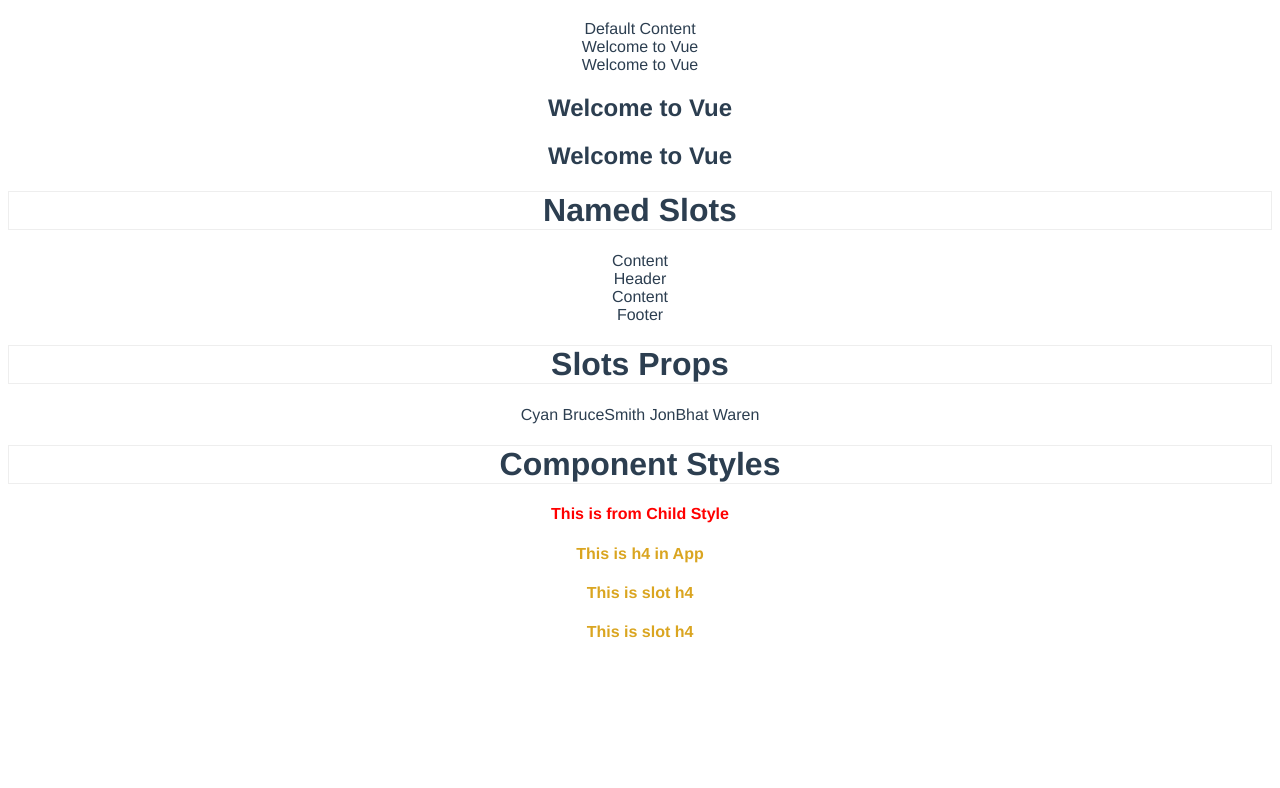
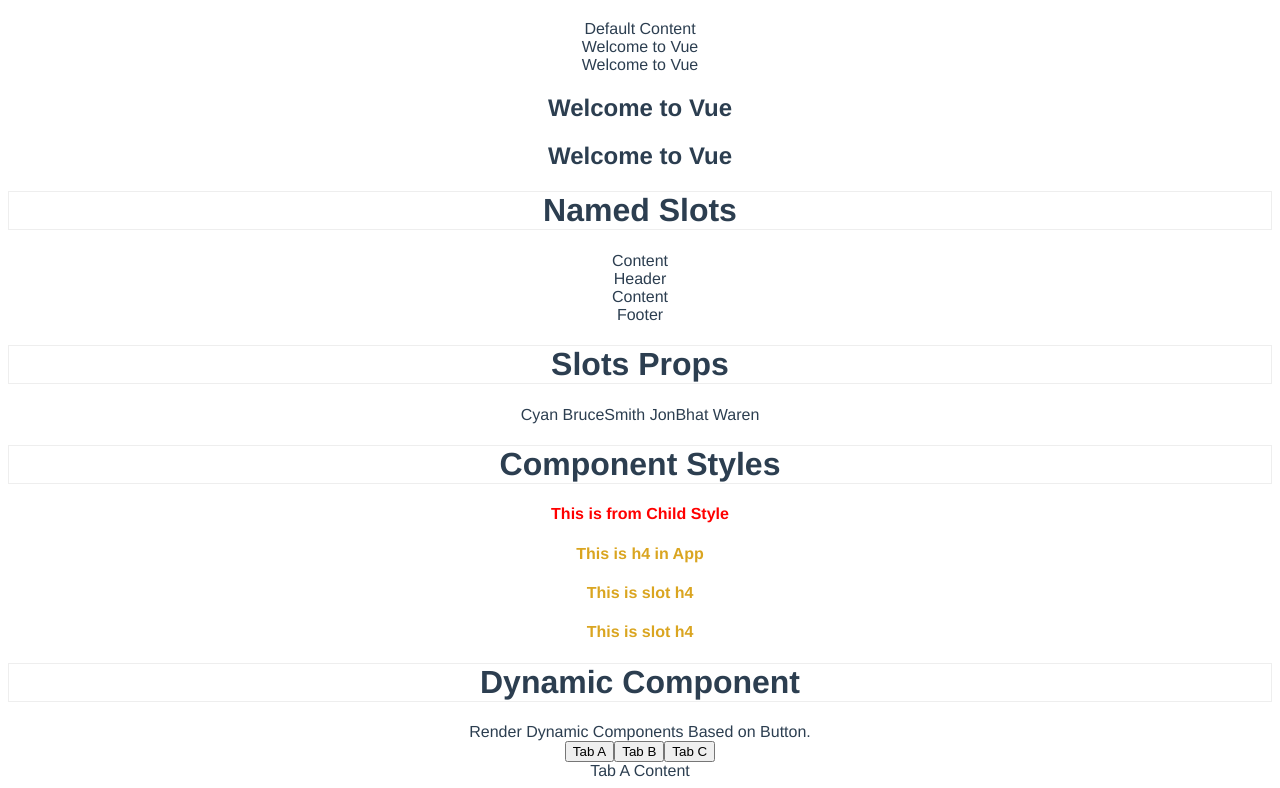
Before and after one commit to pandiarajanrp/vuejs-practice, a Vue app: page / in a window 1280 px wide. Shown: the part 5076-5864 px from the top of the page. Before the commit the page ends 5738 px from the top, so only its background shows below. Built offline with nearby package versions, Linux system fonts and the light colour scheme.

Commit message:
dynamic component
dynamic component

```diff
--- a/src/App.vue
+++ b/src/App.vue
@@ -194,6 +194,9 @@
     <ChildStyleVue></ChildStyleVue>
     <h4>This is h4 in App</h4>
     <CardSlot name="heading"><h4>This is slot h4</h4></CardSlot>
+
+    <h1>Dynamic Component</h1>
+    <DynamicComponentVue />
   </div>
 </template>
 
@@ -206,6 +209,7 @@ import InputItem from './components/Input.vue';
 import CardSlot from './components/Slot.vue';
 import NameListVue from './components/NameList.vue';
 import ChildStyleVue from './components/ChildStyle.vue';
+import DynamicComponentVue from './components/DynamicComponent.vue';
 
 export default {
   name: "App",
@@ -356,7 +360,8 @@ export default {
     InputItem,
     CardSlot,
     NameListVue,
-    ChildStyleVue
+    ChildStyleVue,
+    DynamicComponentVue
   }
 };
 </script>
--- /dev/null
+++ b/src/components/DynamicComponent.vue
@@ -0,0 +1,33 @@
+<template>
+    <div>
+        Render Dynamic Components Based on Button. <br />
+        <button @click="activeTab = 'tabA'">Tab A</button>
+        <button @click="activeTab = 'tabB'">Tab B</button>
+        <button @click="activeTab = 'tabC'">Tab C</button>
+        <component :is="activeTab" />
+    </div>
+</template>
+
+<script>
+import TabA from './TabA.vue'
+import TabB from './TabB.vue'
+import TabC from './TabC.vue'
+
+    export default {
+        name: 'DynamicComponent',
+        data() {
+            return {
+                activeTab: 'tabA'
+            }
+        },
+        components: {
+            TabA,
+            TabB,
+            TabC
+        }
+    }
+</script>
+
+<style scoped>
+
+</style>
--- /dev/null
+++ b/src/components/TabA.vue
@@ -0,0 +1,15 @@
+<template>
+    <div>
+        Tab A Content
+    </div>
+</template>
+
+<script>
+    export default {
+        name: 'TabA',
+    }
+</script>
+
+<style scoped>
+
+</style>
--- /dev/null
+++ b/src/components/TabB.vue
@@ -0,0 +1,15 @@
+<template>
+    <div>
+        Tab B Content
+    </div>
+</template>
+
+<script>
+    export default {
+        name: 'TabB',
+    }
+</script>
+
+<style scoped>
+
+</style>
--- /dev/null
+++ b/src/components/TabC.vue
@@ -0,0 +1,15 @@
+<template>
+    <div>
+        Tab C Content
+    </div>
+</template>
+
+<script>
+    export default {
+        name: 'TabC',
+    }
+</script>
+
+<style scoped>
+
+</style>
```
